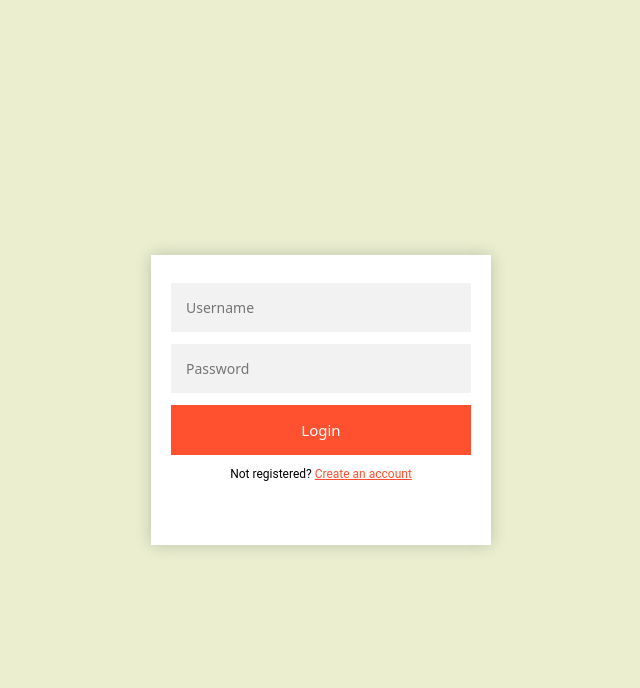
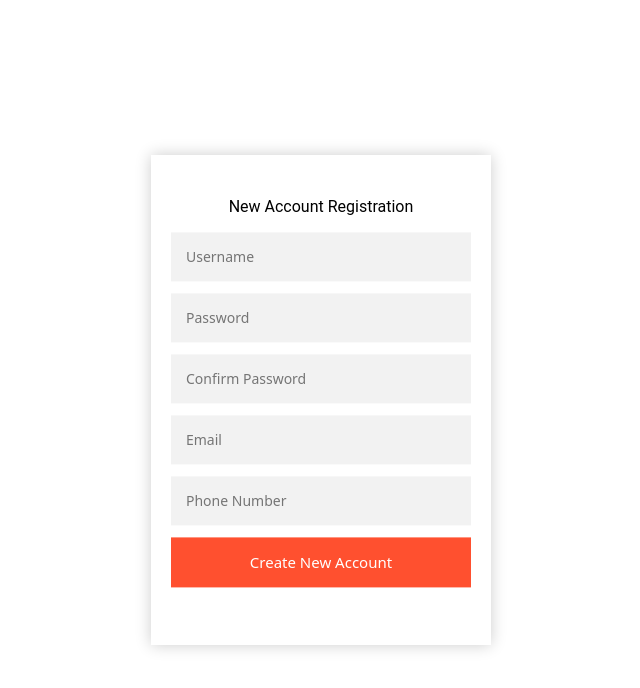
Before and after one commit to jjdev86/Vehicle-Maintenance-Minder-, a React app: page / in a window 1280 px wide. Shown: the top 688 px of the page, without its empty margins (319-959 px from the left). Built offline with nearby package versions, Linux system fonts and the light colour scheme; the HTML template or start-up script is replaced by a standard one.

Commit message:
Create new component createAccount.jsx

```diff
--- a/client/src/components/App.jsx
+++ b/client/src/components/App.jsx
@@ -4,6 +4,7 @@ import Vehicle from './AddVehicle.jsx';
 import AddVehicle from './AddVehicle.jsx';
 import AddUser from './AddUser.jsx';
 import Login from './login.jsx';
+import NewAccount from './createAccount.jsx';
 
 const Wrapper = styled.div`
     width: 100%;
@@ -120,7 +121,8 @@ class App extends Component {
             //         }
             //     </Subwrapper>
             // </Wrapper>
-            <Login></Login>
+            // <Login></Login>
+            <NewAccount />
         )
     }
 }
--- a/client/src/components/createAccount.jsx
+++ b/client/src/components/createAccount.jsx
@@ -0,0 +1,109 @@
+import React, { Component } from 'react';
+import styled from 'styled-components';
+
+const FormBox = styled.div`
+  display: inline-block;
+  background-color: #fff;
+  width: 300px;
+  height: 450px;
+  border: 0px solid;
+  box-shadow: 0 0 15px 0 rgba(0, 0, 0, 0.2);
+  padding: 1.25rem;
+  position: absolute;
+  left: 50%;
+  top: 50%;
+  transform: translate(-50%, -50%);
+;`
+
+const FormWrapper = styled.form`
+  width: 300px;
+  padding: 1.25rem;
+  position: absolute;
+  left: 20%;
+  top: 20%;
+  transform: translate(-20%, -20%);
+
+  input,p {
+    font-family: "Roboto", sans-serif;
+    display: block;
+    font: 400 11px system-ui;
+  }
+  input[type=text], input[type=password] {
+    width: 100%;
+    outline: 0;
+    border:0;
+    background-color: #f2f2f2;
+    margin: 0 0 12px;
+    padding: 15px;
+    box-sizing: border-box;
+    font-size: 14px;
+  }
+  input[type="submit"] {
+    width: 100%;
+    background-color: #ff502f;
+    color: #fff;
+    border: 0;
+    box-sizing: border-box;
+    padding: 15px;
+    margin: 0 0 12px;
+    font-size: 15px;
+  }
+
+  input[type="submit"]:hover {
+    background-color:#DB504A;
+  }
+  p {
+    font-size: 16px;
+    text-align: center;
+    font-family: "Roboto", sans-serif;
+  }
+
+  textarea: focus, input:focus {
+    outline: none;
+  }
+`;
+
+
+class NewAccount extends Component {
+  constructor(props) {
+    super(props);
+    this.state = {
+      username: '',
+      password: '',
+      passwordConf: '',
+      email: '',
+      phone: ''
+    }
+  }
+
+  eventChange(e) {
+    let name = e.target.name;
+    let value = e.target.value;
+    this.setState({ [name]: value });
+  }
+
+  createAccount(e) {
+    e.preventDefault();
+    // call createAccount function from App.jsx to register
+    // call this.props.createAccount(this.state)
+    console.log(this.state, `required info`);
+  }
+
+  render() {
+    return (
+      <FormBox>
+        <FormWrapper>
+          <p>New Account Registration</p>
+          <input type="text" placeholder="Username" name="username" onChange={(e) => this.eventChange(e)} required></input>
+          <input type="password" placeholder="Password" name="password" onChange={(e) => this.eventChange(e)} required ></input>
+          <input type="password" placeholder="Confirm Password" name="passwordConf" onChange={(e) => this.eventChange(e)} required ></input>
+          <input type="text" placeholder="Email" name="email" onChange={(e) => this.eventChange(e)} required ></input>
+          <input type="text" placeholder="Phone Number" name="phone" onChange={(e) => this.eventChange(e)} required></input>
+          <input className="button" type="submit" value="Create New Account" onClick={(e) => this.createAccount(e)}></input>
+        </FormWrapper>
+      </FormBox >
+    )
+  }
+}
+
+export default NewAccount;
--- a/client/src/components/login.jsx
+++ b/client/src/components/login.jsx
@@ -7,7 +7,6 @@ const FormBox = styled.div`
   width: 300px;
   height: 250px;
   border: 0px solid;
-
   box-shadow: 0 0 15px 0 rgba(0, 0, 0, 0.2);
   padding: 1.25rem;
   position: absolute;
@@ -29,7 +28,7 @@ const FormWrapper = styled.div`
     display: block;
     font: 400 11px system-ui;
   }
-  input[type=text] {
+  input[type=text], input[type=password] {
     width: 100%;
     outline: 0;
     border:0;
@@ -84,16 +83,28 @@ class Login extends Component {
     document.body.style.backgroundColor = null;
   }
 
-  onEventChange(e) {
+  eventChange(e) {
+    let name = e.target.name;
+    let value = e.target.value;
+    this.setState({ [name]: value });
+  }
 
+  loginCheck(e) {
+    e.preventDefault();
+    // call the function from App.jsx to validate the login
+    // this.props.validateUser(this.state);
+    // working
+    console.log('Login was clicked');
+    console.log(this.state, `login credentials`);
   }
+
   render() {
     return (
       <FormBox>
         <FormWrapper>
-          <input type="text" placeholder="Username" />
-          <input type="text" placeholder="Password" />
-          <input className="button" type="submit" value="Login" />
+          <input type="text" name="username" placeholder="Username" onChange={(e) => this.eventChange(e)} />
+          <input type="password" name="password" placeholder="Password" onChange={(e) => this.eventChange(e)} />
+          <input className="button" type="submit" value="Login" onClick={(e) => this.loginCheck(e)} />
           {/* <button className="button-login">Login</button> */}
           <p>Not registered? <a href="#" className="forgot-pass">Create an account</a></p>
         </FormWrapper>
```
